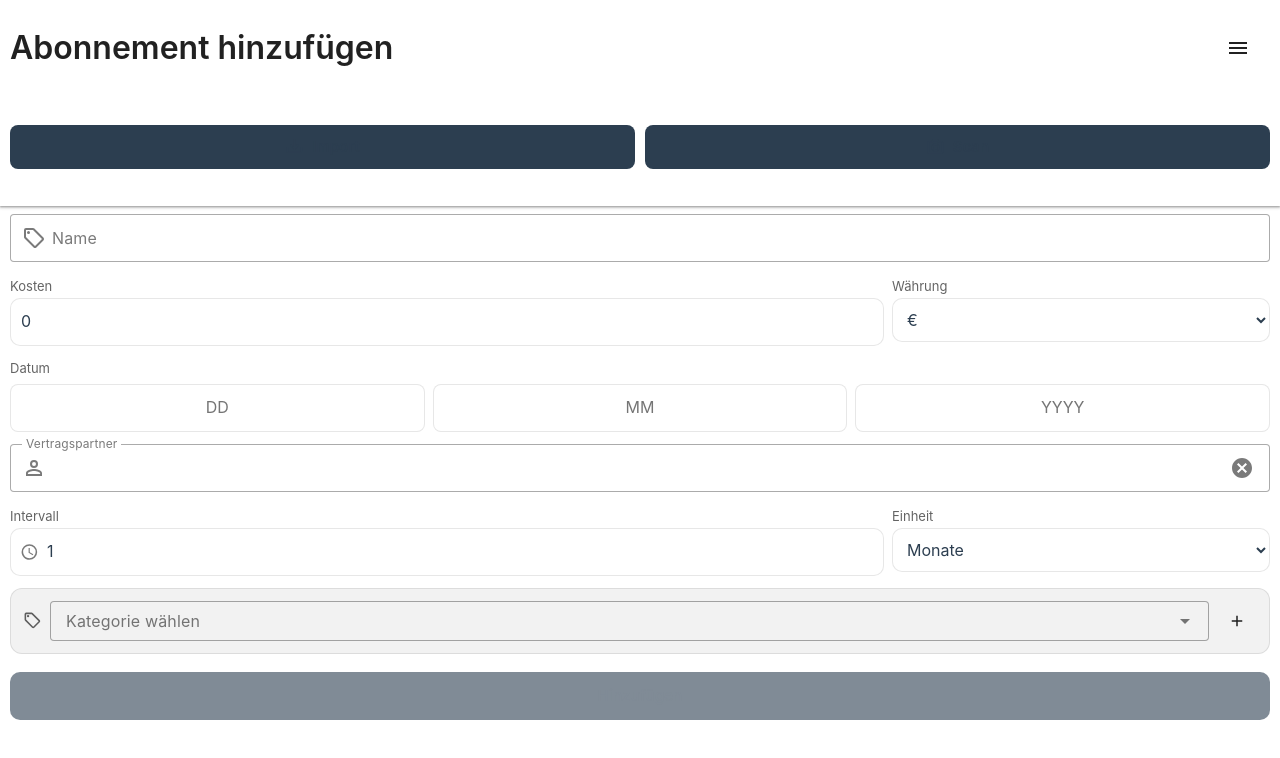
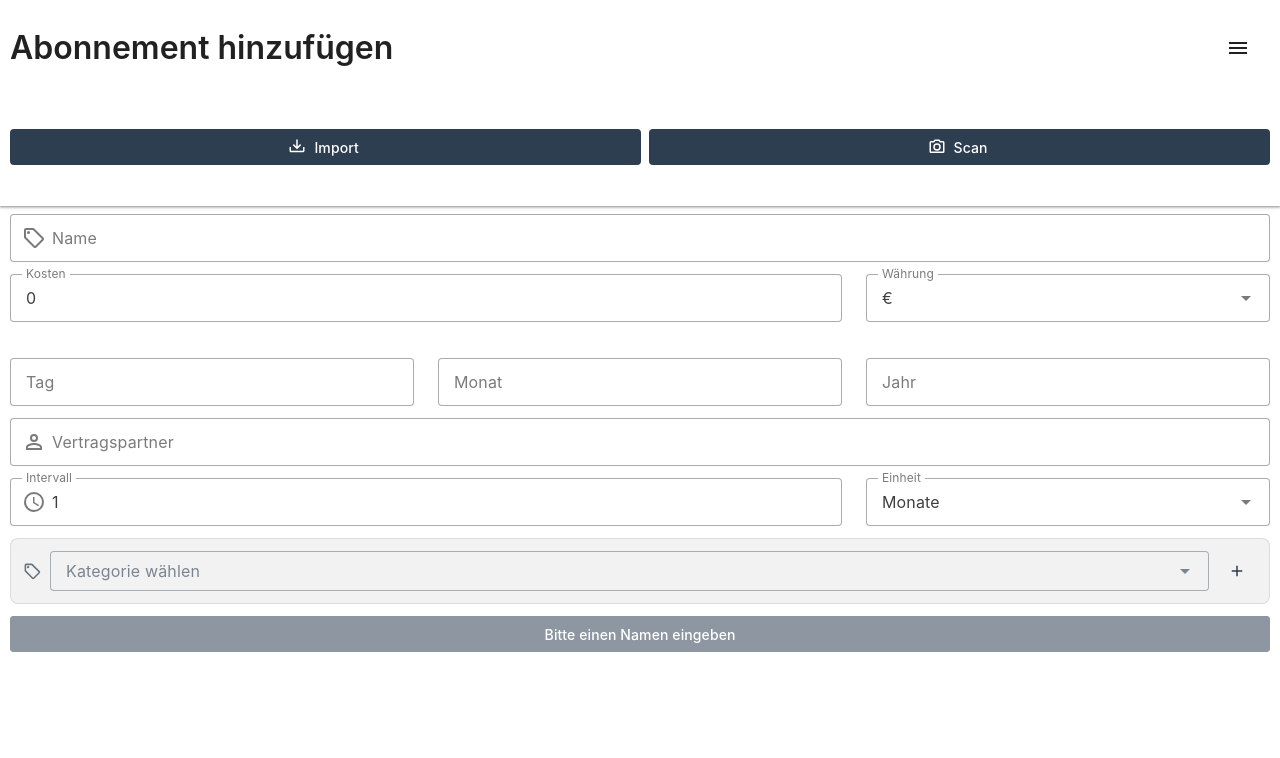
Before and after one commit to SE-Team-E1/SE-SubscriptionGuard, a Vue app in the folder src/frontend/: page /add in a window 1280 px wide. Shown: the top 758 px of the page. Built offline with nearby package versions, Linux system fonts and the light colour scheme; the HTML template or start-up script is replaced by a standard one.

Commit message:
fix: Use less custom css feat: Show input issues on the input button too

```diff
--- a/src/frontend/src/feature/add/useSubscriptionCreation.ts
+++ b/src/frontend/src/feature/add/useSubscriptionCreation.ts
@@ -1,4 +1,4 @@
-import { computed, inject, onMounted, reactive, ref, watch } from 'vue'
+import { computed, inject, onMounted, reactive, ref } from 'vue'
 import { AddSubscriptionService } from '@/feature/add/service/addSubscriptionService'
 import { toBookingDateIso } from '@/feature/add/bookingDate'
 import type { CategoryAddDto } from '@/feature/add/dto/categoryAddDto'
@@ -91,7 +91,7 @@ export default function useSubscriptionCreation() {
   const providerTouched = ref(false)
   const dateTouched = ref(false)
 
-  const providerName = ref<string | null>('')
+  const providerName = ref<string | null>(null)
   const providerSearch = ref('')
   const availableProviders = ref<Provider[]>([])
   const availableCategories = ref<Category[]>([])
@@ -136,19 +136,29 @@ export default function useSubscriptionCreation() {
   )
 
   const nameError = computed(() => {
-    if (!nameTouched.value || name.value.trim()) return null
+    if (name.value && name.value.trim()) return null
     return 'Bitte einen Namen eingeben'
+  })
+  const nameUiError = computed(() => {
+    if (!nameTouched.value || !nameError.value) return null
+    return nameError.value
   })
 
   const providerError = computed(() => {
-    if (!providerTouched.value || providerName.value?.trim()) return null
+    if (providerName.value?.trim()) return null
     return 'Bitte einen Vertragspartner eingeben'
+  })
+  const providerUiError = computed(() => {
+    if (!providerTouched.value || !providerError.value) return null
+    return providerError.value
   })
 
   const dateError = computed(() => {
     if (bookingDate.value) return null
-    const dateComplete = dateParts.day !== '' && dateParts.month !== '' && dateParts.year !== ''
-    if (!dateTouched.value && !dateComplete) return null
+    return 'Bitte ein gültiges Datum eingeben'
+  })
+  const dateUiError = computed(() => {
+    if (!dateTouched.value || !dateError.value) return null
     return 'Bitte ein gültiges Datum eingeben'
   })
 
@@ -160,18 +170,16 @@ export default function useSubscriptionCreation() {
     isValidIntervalAmount(renewal.value.amount) ? null : 'Bitte eine ganze Zahl ab 1 eingeben',
   )
 
-  const canSubmit = computed(() =>
-    Boolean(name.value.trim())
-    && Boolean(providerName.value?.trim())
-    && Boolean(bookingDate.value)
-    && priceError.value === null
-    && intervalError.value === null,
-  )
+  const submitBlockReason = computed(() => {
+    if (nameError.value) return nameError.value
+    if (priceError.value) return priceError.value
+    if (dateError.value) return dateError.value
+    if (providerError.value) return providerError.value
+    if (intervalError.value) return intervalError.value
+    return null
+  })
 
-  // The clear button empties the combobox without blurring it.
-  watch(providerName, value => {
-    if (!value?.trim()) providerTouched.value = true
-  })
+  const canSubmit = computed(() => submitBlockReason.value === null)
 
   // on mount, load available categories and providers
   onMounted(async () => {
@@ -250,7 +258,7 @@ export default function useSubscriptionCreation() {
     dateParts.day = ''
     dateParts.month = ''
     dateParts.year = ''
-    providerName.value = ''
+    providerName.value = null
     providerSearch.value = ''
     nameTouched.value = false
     providerTouched.value = false
@@ -307,11 +315,12 @@ export default function useSubscriptionCreation() {
     isSubmitting,
     submitError,
     isLoading,
-    nameError,
-    providerError,
-    dateError,
-    priceError,
-    intervalError,
+    nameError: nameUiError,
+    providerError: providerUiError,
+    dateError: dateUiError,
+    priceError: priceError,
+    intervalError: intervalError,
+    submitBlockReason,
     canSubmit,
     touchName,
     touchProvider,
--- a/src/frontend/src/feature/add/view/AddSubscriptionView.vue
+++ b/src/frontend/src/feature/add/view/AddSubscriptionView.vue
@@ -10,6 +10,19 @@ import {
   mdiTagOutline,
   mdiTrayArrowDown,
 } from '@mdi/js'
+
+const currencies = [
+  { title: '€', value: Currency.EUR },
+  { title: '$', value: Currency.USD },
+  { title: '£', value: Currency.GBP },
+]
+
+const intervalUnits = [
+  { title: 'Tage', value: RenewalPeriodUnitEnum.DAYS },
+  { title: 'Wochen', value: RenewalPeriodUnitEnum.WEEKS },
+  { title: 'Monate', value: RenewalPeriodUnitEnum.MONTHS },
+  { title: 'Jahre', value: RenewalPeriodUnitEnum.YEARS },
+]
 
 const {
   name,
@@ -29,6 +42,7 @@ const {
   dateError,
   priceError,
   intervalError,
+  submitBlockReason,
   canSubmit,
   touchName,
   touchProvider,
@@ -43,15 +57,13 @@ const {
 <template>
   <DefaultAppBar title="Abonnement hinzufügen">
     <template #extension>
-      <div class="actions">
-        <button type="button" class="action-btn">
-          <v-icon :icon="mdiTrayArrowDown" size="small" />
+      <div class="d-flex ga-2 w-100 pb-2">
+        <v-btn type="button" class="palette-btn flex-grow-1" variant="flat" :prepend-icon="mdiTrayArrowDown">
           Import
-        </button>
-        <button type="button" class="action-btn">
-          <v-icon :icon="mdiCameraOutline" size="small" />
+        </v-btn>
+        <v-btn type="button" class="palette-btn flex-grow-1" variant="flat" :prepend-icon="mdiCameraOutline">
           Scan
-        </button>
+        </v-btn>
       </div>
     </template>
   </DefaultAppBar>
@@ -59,7 +71,7 @@ const {
   <div class="screen">
     <v-progress-linear v-if="isLoading" indeterminate class="mb-2" />
 
-    <form class="form-card" @submit.prevent="submitSubscription">
+    <form class="d-flex flex-column ga-3 pt-2" @submit.prevent="submitSubscription">
       <v-text-field
         v-model="name"
         label="Name"
@@ -72,39 +84,77 @@ const {
         @blur="touchName"
       />
 
-      <div class="field horizontal">
-        <div class="left">
-          <label class="field-label" for="cost-input">Kosten</label>
-          <input
-            id="cost-input"
+      <v-row align="start">
+        <v-col cols="8">
+          <v-text-field
             v-model.number="price.amount"
-            class="native-input"
+            label="Kosten"
             type="number"
             step="0.01"
             min="0"
             placeholder="0.00"
+            variant="outlined"
+            density="comfortable"
+            hide-details="auto"
+            :error-messages="priceError || undefined"
           />
-          <p v-if="priceError" class="field-error">{{ priceError }}</p>
-        </div>
-        <div class="right">
-          <label class="field-label" for="currency-select">Währung</label>
-          <select id="currency-select" v-model="price.currency" class="native-input native-select" aria-label="Währung">
-            <option :value="Currency.EUR">€</option>
-            <option :value="Currency.USD">$</option>
-            <option :value="Currency.GBP">£</option>
-          </select>
-        </div>
-      </div>
+        </v-col>
+        <v-col cols="4">
+          <v-select
+            v-model="price.currency"
+            :items="currencies"
+            label="Währung"
+            variant="outlined"
+            density="comfortable"
+            hide-details
+          />
+        </v-col>
+      </v-row>
 
-      <div class="field date-row">
-        <div class="field-label">Datum</div>
-        <div class="date-inputs">
-          <input v-model="dateParts.day" maxlength="2" placeholder="DD" inputmode="numeric" @blur="touchDate" />
-          <input v-model="dateParts.month" maxlength="2" placeholder="MM" inputmode="numeric" @blur="touchDate" />
-          <input v-model="dateParts.year" maxlength="4" placeholder="YYYY" inputmode="numeric" @blur="touchDate" />
-        </div>
-        <p v-if="dateError" class="field-error">{{ dateError }}</p>
-      </div>
+      <v-row align="start">
+        <v-col cols="4">
+          <v-text-field
+            v-model="dateParts.day"
+            label="Tag"
+            placeholder="DD"
+            maxlength="2"
+            inputmode="numeric"
+            variant="outlined"
+            density="comfortable"
+            hide-details
+            :error="Boolean(dateError)"
+            @blur="touchDate"
+          />
+        </v-col>
+        <v-col cols="4">
+          <v-text-field
+            v-model="dateParts.month"
+            label="Monat"
+            placeholder="MM"
+            maxlength="2"
+            inputmode="numeric"
+            variant="outlined"
+            density="comfortable"
+            hide-details
+            :error="Boolean(dateError)"
+            @blur="touchDate"
+          />
+        </v-col>
+        <v-col cols="4">
+          <v-text-field
+            v-model="dateParts.year"
+            label="Jahr"
+            placeholder="YYYY"
+            maxlength="4"
+            inputmode="numeric"
+            variant="outlined"
+            density="comfortable"
+            hide-details="auto"
+            :error-messages="dateError || undefined"
+            @blur="touchDate"
+          />
+        </v-col>
+      </v-row>
 
       <v-combobox
         v-model="providerName"
@@ -123,34 +173,34 @@ const {
         @click:clear="touchProvider"
       />
 
-      <div class="field horizontal">
-        <div class="left">
-          <label class="field-label" for="interval-input">Intervall</label>
-          <div class="interval-input-wrap">
-            <v-icon :icon="mdiClockOutline" size="small" class="interval-icon" />
-            <input
-              id="interval-input"
+      <v-row align="start">
+        <v-col cols="8">
+          <v-text-field
             v-model.number="renewal.amount"
-              class="native-input interval-input"
+            label="Intervall"
             type="number"
             min="1"
             step="1"
             inputmode="numeric"
             placeholder="1"
+            variant="outlined"
+            density="comfortable"
+            hide-details="auto"
+            :error-messages="intervalError || undefined"
+            :prepend-inner-icon="mdiClockOutline"
           />
-          </div>
-          <p v-if="intervalError" class="field-error">{{ intervalError }}</p>
-        </div>
-        <div class="right">
-          <label class="field-label" for="interval-unit-select">Einheit</label>
-          <select id="interval-unit-select" v-model="renewal.unit" class="native-input native-select" aria-label="Intervall-Einheit">
-            <option :value="RenewalPeriodUnitEnum.DAYS">Tage</option>
-            <option :value="RenewalPeriodUnitEnum.WEEKS">Wochen</option>
-            <option :value="RenewalPeriodUnitEnum.MONTHS">Monate</option>
-            <option :value="RenewalPeriodUnitEnum.YEARS">Jahre</option>
-          </select>
-        </div>
-      </div>
+        </v-col>
+        <v-col cols="4">
+          <v-select
+            v-model="renewal.unit"
+            :items="intervalUnits"
+            label="Einheit"
+            variant="outlined"
+            density="comfortable"
+            hide-details
+          />
+        </v-col>
+      </v-row>
 
       <CategoryPicker
         :available="selectableCategories"
@@ -160,11 +210,24 @@ const {
         @remove="removeCategory"
       />
 
-      <p v-if="submitError" class="submit-error">{{ submitError }}</p>
+      <v-alert
+        v-if="submitError"
+        type="error"
+        variant="text"
+        density="compact"
+        :text="submitError"
+      />
 
-      <button class="add-btn" type="submit" :disabled="!canSubmit || isSubmitting || isLoading">
-        {{ isSubmitting ? 'Speichern…' : 'Hinzufügen' }}
-      </button>
+      <v-btn
+        type="submit"
+        block
+        variant="flat"
+        class="palette-btn"
+        :disabled="!canSubmit || isSubmitting || isLoading"
+        :loading="isSubmitting"
+      >
+        {{ submitBlockReason ?? 'Hinzufügen' }}
+      </v-btn>
     </form>
   </div>
 </template>
@@ -174,128 +237,8 @@ const {
   padding: 0 var(--horizontal-screen-padding) 88px;
 }
 
-.actions {
-  display: flex;
-  gap: 10px;
-  width: 100%;
-  padding-bottom: 8px;
-}
-
-.action-btn {
-  flex: 1;
+.palette-btn {
   background: var(--color-heading);
-  color: var(--vt-c-indigo);
-  border-radius: 8px;
-  padding: 10px;
-  border: none;
-  display: flex;
-  gap: 8px;
-  align-items: center;
-  justify-content: center;
-  font-weight: 600;
-  cursor: pointer;
-}
-
-.form-card {
-  display: flex;
-  flex-direction: column;
-  gap: 12px;
-  padding-top: 8px;
-}
-
-.field {
-  display: flex;
-  flex-direction: column;
-  gap: 6px;
-}
-
-.field-label {
-  font-size: 13px;
-  opacity: 0.7;
-}
-
-.field.horizontal {
-  flex-direction: row;
-  gap: 8px;
-}
-
-.field.horizontal .left {
-  flex: 1;
-  width: 70%;
-}
-
-.field.horizontal .right {
-  width: 30%;
-}
-
-.native-input {
-  width: 100%;
-  padding: 10px;
-  border-radius: 10px;
-  border: 1px solid var(--color-border);
-  background: var(--color-background);
-  font-size: 16px;
-  color: var(--color-text);
-}
-
-.native-select {
-  min-height: 44px;
-}
-
-.date-inputs {
-  display: flex;
-  gap: 8px;
-}
-
-.date-inputs input {
-  flex: 1;
-  text-align: center;
-  width: 33%;
-  padding: 10px;
-  border-radius: 8px;
-  border: 1px solid var(--color-border);
-  background: var(--color-background);
-  font-size: 16px;
-  color: var(--color-text);
-}
-
-.interval-input-wrap {
-  position: relative;
-}
-
-.interval-icon {
-  position: absolute;
-  left: 10px;
-  top: 50%;
-  transform: translateY(-50%);
-  opacity: 0.6;
-}
-
-.interval-input {
-  padding-left: 36px;
-}
-
-.add-btn {
-  margin-top: 6px;
-  width: 100%;
-  padding: 12px;
-  border-radius: 10px;
-  border: none;
-  background: var(--color-heading);
-  color: var(--vt-c-indigo);
-  font-weight: 600;
-  cursor: pointer;
-}
-
-.add-btn:disabled {
-  opacity: 0.6;
-  cursor: not-allowed;
-}
-
-.submit-error,
-.field-error {
-  color: #c62828;
-  font-size: 13px;
-  margin: 0;
+  color: var(--color-background);
 }
 </style>
--- a/src/frontend/src/feature/add/view/CategoryPicker.vue
+++ b/src/frontend/src/feature/add/view/CategoryPicker.vue
@@ -74,9 +74,9 @@ async function confirmCreateCategory() {
 </script>
 
 <template>
-  <div class="category-box">
-    <div class="category-toolbar">
-      <v-icon :icon="mdiTagOutline" size="small" class="category-icon" />
+  <v-card variant="outlined" rounded="lg" class="category-card pa-3">
+    <div class="d-flex align-center ga-2">
+      <v-icon :icon="mdiTagOutline" size="small" class="flex-shrink-0 opacity-70" />
 
       <v-select
         v-model="selectedCategoryId"
@@ -87,7 +87,7 @@ async function confirmCreateCategory() {
         density="compact"
         variant="outlined"
         hide-details
-        class="category-select"
+        class="flex-grow-1"
         @update:model-value="onCategorySelected"
       >
         <template #item="{ props: itemProps, item }">
@@ -110,20 +110,21 @@ async function confirmCreateCategory() {
       </v-btn>
     </div>
 
-    <div v-if="selected.length" class="category-pills">
+    <div v-if="selected.length" class="d-flex flex-wrap ga-2 mt-3">
       <v-chip
         v-for="category in selected"
         :key="category.id.value"
+        class="palette-chip"
         closable
         size="small"
-        class="category-pill"
+        variant="outlined"
+        :prepend-icon="category.icon || undefined"
         @click:close="emit('remove', category)"
       >
-        <v-icon v-if="category.icon" :icon="category.icon" size="x-small" start />
         {{ category.name }}
       </v-chip>
     </div>
-  </div>
+  </v-card>
 
   <v-dialog v-model="showCreateDialog" max-width="420">
     <v-card title="Neue Kategorie">
@@ -134,104 +135,60 @@ async function confirmCreateCategory() {
           autofocus
           hide-details="auto"
           class="mb-4"
+          :error-messages="createError || undefined"
         />
 
-        <div class="icon-picker-label">Icon</div>
-        <div class="icon-grid">
-          <button
+        <div class="text-body-2 text-medium-emphasis mb-2">Icon</div>
+        <v-row>
+          <v-col
             v-for="iconOption in CATEGORY_ICON_OPTIONS"
             :key="iconOption.value"
-            type="button"
-            class="icon-option"
-            :class="{ selected: newCategoryIcon === iconOption.value }"
-            :aria-label="iconOption.label"
-            @click="newCategoryIcon = iconOption.value"
+            class="d-flex justify-center"
+            cols="2"
           >
-            <v-icon :icon="iconOption.value" size="small" />
-          </button>
-        </div>
-
-        <p v-if="createError" class="create-error">{{ createError }}</p>
+            <v-btn
+              icon
+              size="small"
+              :variant="newCategoryIcon === iconOption.value ? 'flat' : 'outlined'"
+              :class="newCategoryIcon === iconOption.value ? 'palette-btn' : 'icon-choice'"
+              :aria-label="iconOption.label"
+              @click="newCategoryIcon = iconOption.value"
+            >
+              <v-icon :icon="iconOption.value" size="small" />
+            </v-btn>
+          </v-col>
+        </v-row>
       </v-card-text>
 
       <v-card-actions>
         <v-spacer />
         <v-btn variant="text" @click="showCreateDialog = false">Abbrechen</v-btn>
-        <v-btn color="primary" :loading="isCreating" @click="confirmCreateCategory">Erstellen</v-btn>
+        <v-btn class="palette-btn" variant="flat" :loading="isCreating" @click="confirmCreateCategory">Erstellen</v-btn>
       </v-card-actions>
     </v-card>
   </v-dialog>
 </template>
 
 <style scoped>
-.category-box {
+.category-card {
   background: var(--color-background-mute);
-  border: 1px solid var(--color-border);
-  border-radius: 12px;
-  padding: 12px;
-  display: flex;
-  flex-direction: column;
-  gap: 10px;
+  border-color: var(--color-border);
+  color: var(--color-text);
 }
 
-.category-toolbar {
-  display: flex;
-  align-items: center;
-  gap: 8px;
+.palette-chip {
+  background: var(--color-background-mute);
+  color: var(--color-text);
+  border-color: var(--color-border);
 }
 
-.category-icon {
-  flex-shrink: 0;
-  opacity: 0.7;
+.palette-btn {
+  background: var(--color-heading);
+  color: var(--color-background);
 }
 
-.category-select {
-  flex: 1;
-  min-width: 0;
-}
-
-.category-pills {
-  display: flex;
-  flex-wrap: wrap;
-  gap: 8px;
-}
-
-.category-pill {
-  background: var(--color-background-mute);
+.icon-choice {
   color: var(--color-text);
-  font-size: 18px;
-  padding: 8px 16px;
-}
-
-.icon-picker-label {
-  font-size: 13px;
-  margin-bottom: 8px;
-  opacity: 0.7;
-}
-
-.icon-grid {
-  display: grid;
-  grid-template-columns: repeat(6, 1fr);
-  gap: 8px;
-}
-
-.icon-option {
-  border: 1px solid var(--color-border);
-  border-radius: 8px;
-  background: var(--color-background);
-  color: var(--color-text);
-  padding: 8px;
-  cursor: pointer;
-}
-
-.icon-option.selected {
-  border-color: var(--color-heading);
-  background: var(--color-background-soft);
-}
-
-.create-error {
-  margin-top: 12px;
-  color: #c62828;
-  font-size: 13px;
+  border-color: var(--color-border);
 }
 </style>
```
Lines whose indentation alone changed are shown as unchanged.
